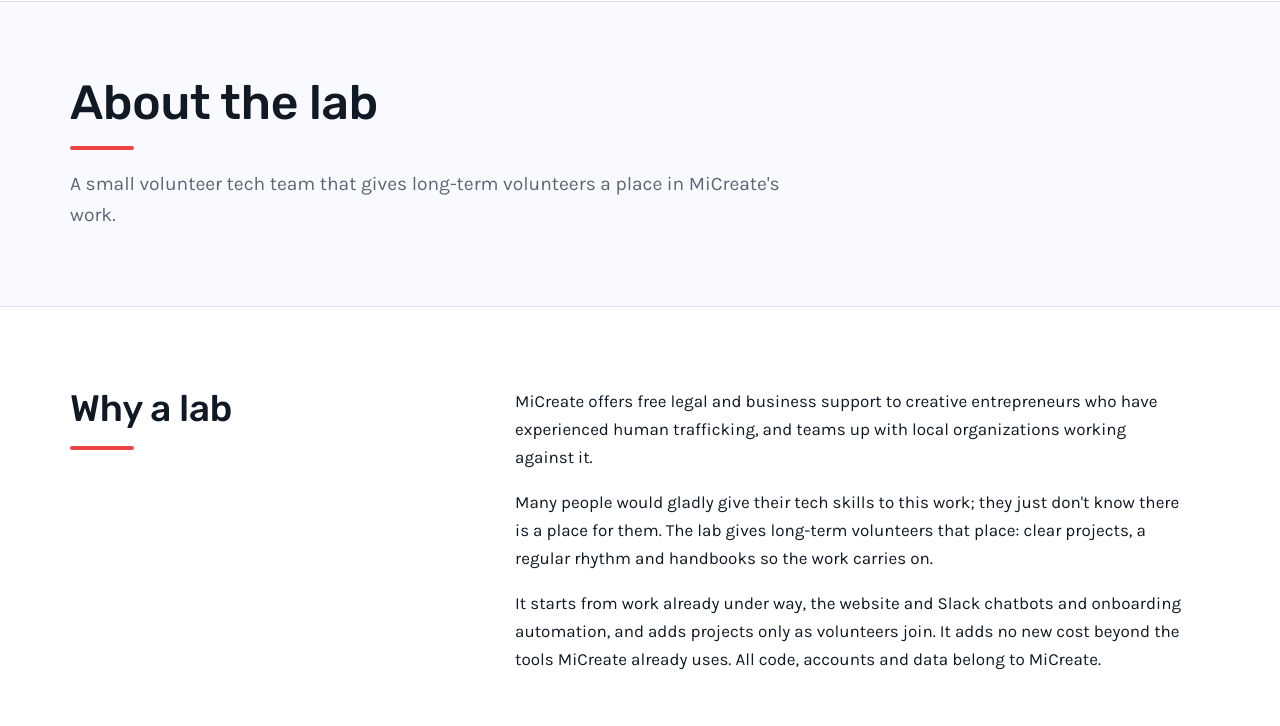
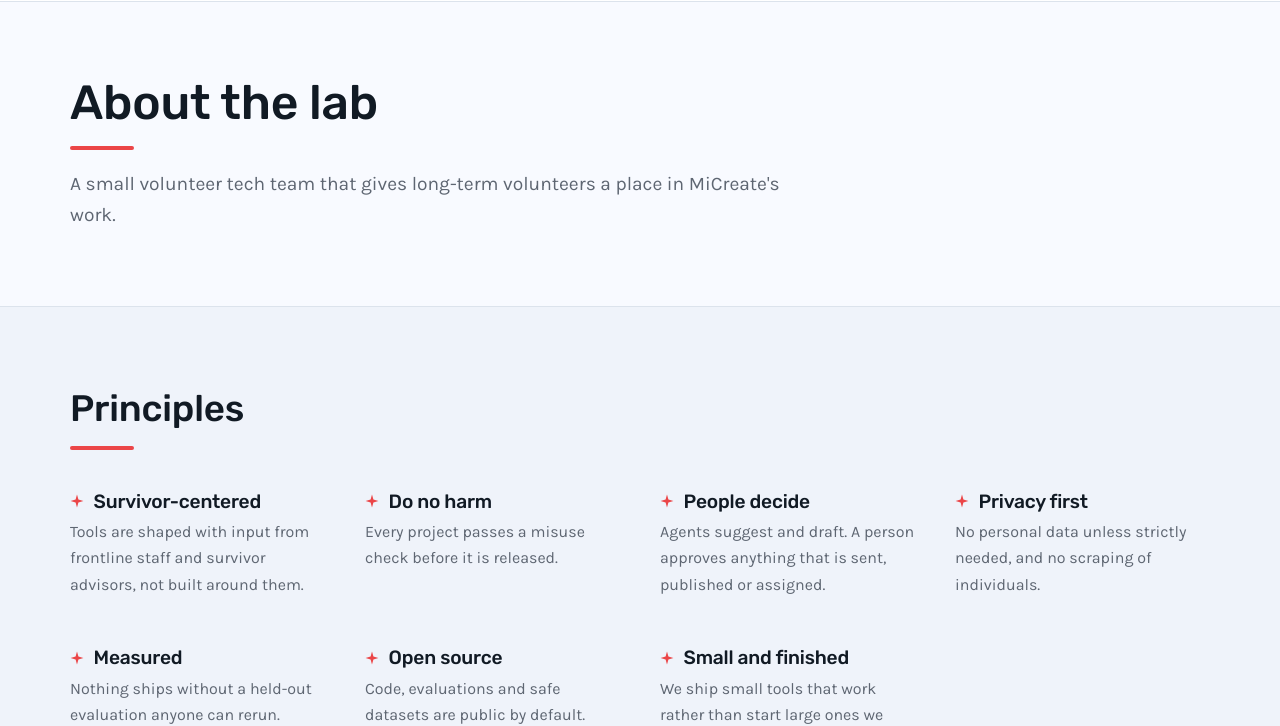
Before and after one commit to MiCreateInc/mcr-lodestar, a plain HTML site: page about.html in a window 1280 px wide. Shown: the part 75-801 px from the top of the page. Drawn offline with Linux system fonts and the light colour scheme.

Commit message:
Remove internal section from About, add agent flow runner

```diff
--- a/about.html
+++ b/about.html
@@ -33,17 +33,6 @@
     <p class="lede">A small volunteer tech team that gives long-term volunteers a place in MiCreate's work.</p>
   </div>
 </div>
-
-<section>
-  <div class="wrap split">
-    <h2 class="bar">Why a lab</h2>
-    <div>
-      <p>MiCreate offers free legal and business support to creative entrepreneurs who have experienced human trafficking, and teams up with local organizations working against it.</p>
-      <p>Many people would gladly give their tech skills to this work; they just don't know there is a place for them. The lab gives long-term volunteers that place: clear projects, a regular rhythm and handbooks so the work carries on.</p>
-      <p>It starts from work already under way, the website and Slack chatbots and onboarding automation, and adds projects only as volunteers join. It adds no new cost beyond the tools MiCreate already uses. All code, accounts and data belong to MiCreate.</p>
-    </div>
-  </div>
-</section>
 
 <section class="band">
   <div class="wrap">
```
Also changed, not shown: agents.html (+1 -0 lines).
